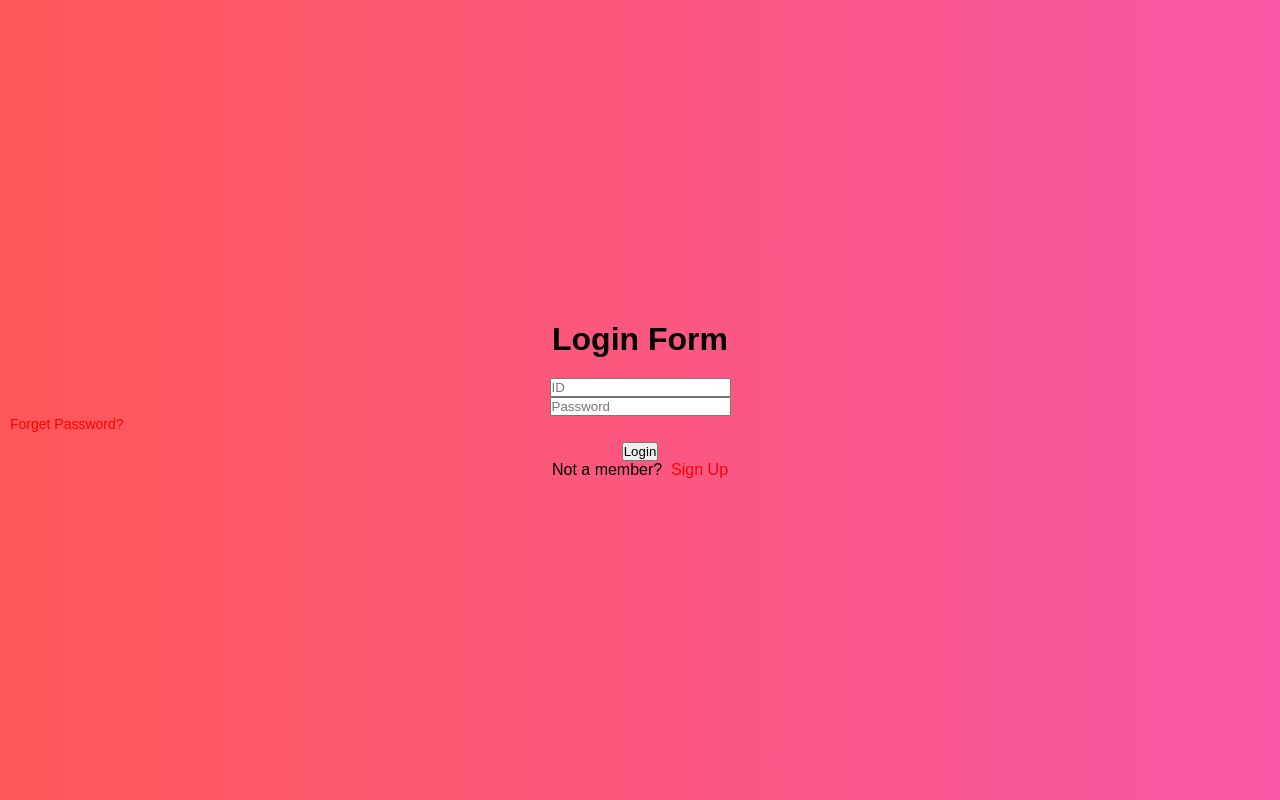
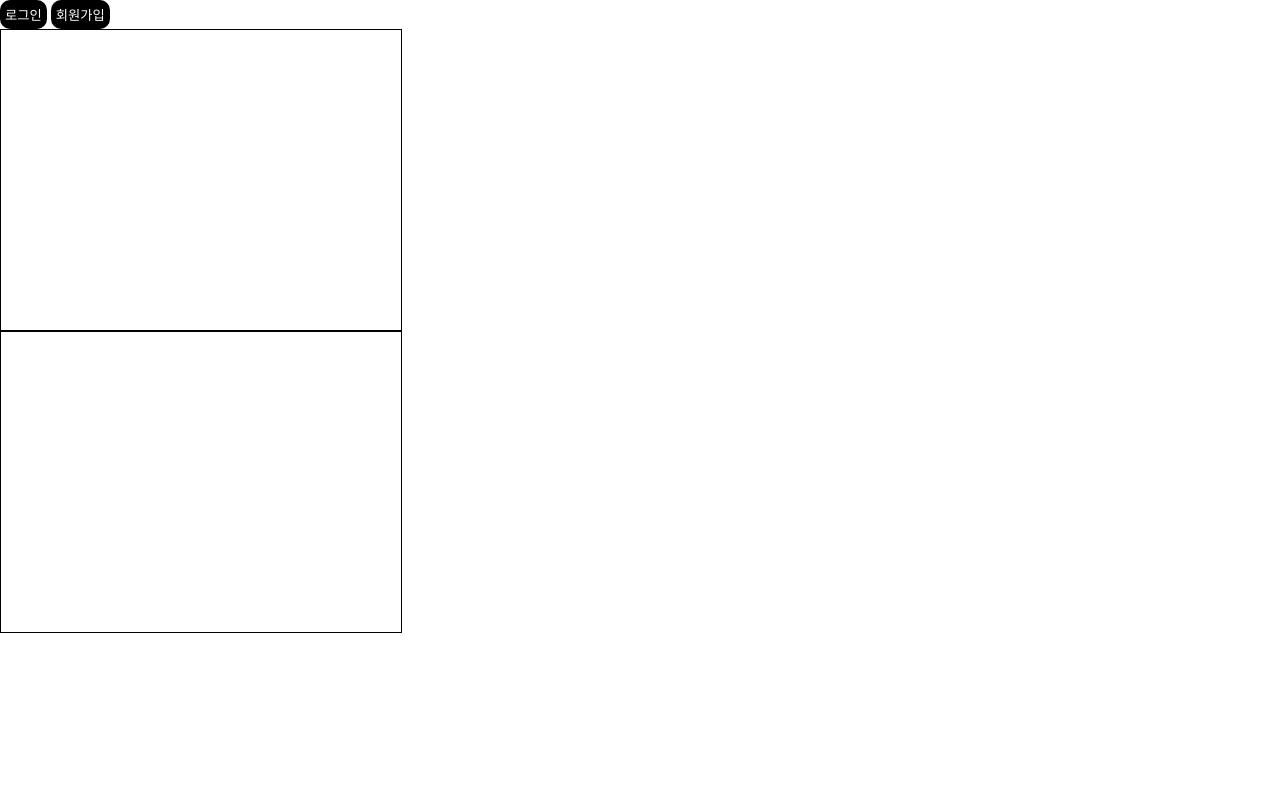
Before and after one commit to TaeWoongYoun/login_form, a PHP site: page / in a window 1280 px wide. Run offline with PHP 8.4, Linux system fonts and the light colour scheme.

Commit message:
test : Desgin reset

```diff
--- a/index.php
+++ b/index.php
@@ -1,5 +1,5 @@
 <?php
-mysqli_connect('localhost', 'root', '', 'login')
+$conn = mysqli_connect('localhost', 'root', '', 'joinDB');
 ?>
 <!DOCTYPE html>
 <html lang="ko">
@@ -10,19 +10,15 @@ mysqli_connect('localhost', 'root', '', 'login')
     <link rel="stylesheet" href="style.css">
 </head>
 <body>
-<div id="login_wrap">
-    <div>
-        <h1>Login Form</h1>
-        <form action="login_ok.php" method="post" id="login_form">
-            <p><input type="text" name="userid" id="userid" placeholder="ID"></p>
-            <p><input type="password" name="userpw" id="userpw" placeholder="Password"></p>
-            <p class="forgetpw"><a href="changepw.php">Forget Password?</a></p>
-            <p><input type="submit" value="Login" class="login_btn"></p>
-        </form>
-        <p class="regist_btn">Not a member? &nbsp;<a href="regist.php">Sign Up</a></p>
+    <button id="login">로그인</button>
+    <button id="join">회원가입</button>
+
+    <div class="login" id="loginModal">
+
     </div>
-</div>
+    <div class="join" id="joinModal">
 
+    </div>
     <script src="index.js"></script>
 </body>
 </html>
--- a/style.css
+++ b/style.css
@@ -1,70 +1,24 @@
-* {
+*{
     padding: 0;
     margin: 0;
 }
-a {
-    text-decoration: none;
-    color: #000;
+
+button{
+    padding: 5px;
+    border: none;
+    border-radius: 10px;
+    background-color: black;
+    color: #fff;
 }
-/* body를 가운데 정렬하기 위해 html에 flex를 주었습니다. */
-html {
-    width: 100%;
-    height: 100%;
-    display: flex;
-    align-items: center;
+
+.login{
+    width: 400px;
+    height: 300px;
+    border: 1px solid black;
 }
-body {
-    width: 100%;
-    margin: 0 auto;
-    text-align: center;
-    background: linear-gradient(to left, #f857a6, #ff5858);
-    font-family: sans-serif;
+
+.join{
+    width: 400px;
+    height: 300px;
+    border: 1px solid black;
 }
-.wrap { width: 500px;
-    height: 650px;
-    margin: 0 auto;
-    background-color: #fff;
-    border-radius: 5px;
-    display: flex;
-    justify-content: center;
-    align-items: center;
-}
-.wrap > div {
-    width: 100%;
-    margin: 0 100px;
-}
-h1 {
-    margin-bottom: 20px;
-}
-/* submit을 제외한 나머지 input 태그에 적용 */
-.wrap .form input:not(input[type='submit'], input[type='checkbox']) {
-    border: 1px solid #d9d9d9;
-    width: 400px;
-    height: 50px;
-    margin: 5px;
-    padding-left: 10px;
-    border-radius: 5px;
-    box-sizing: border-box;
-    font-size: 18px;
-}
-#login_wrap .forgetpw {
-    text-align: left;
-    font-size: 14px;
-    margin: 0 0 10px 10px;
-    cursor: pointer;
-}
-.wrap .form_btn {
-    width: 400px;
-    height: 50px;
-    margin: 10px;
-    border-radius: 5px;
-    border: 0;
-    background: linear-gradient(to left, #f857a6, #ff5858);
-    color: #fff;
-    font-weight: bold;
-    font-size: 18px;
-    cursor: pointer;
-}
-#login_wrap .forgetpw a, #login_wrap .regist_btn a {
-    color: red;
-}
```
